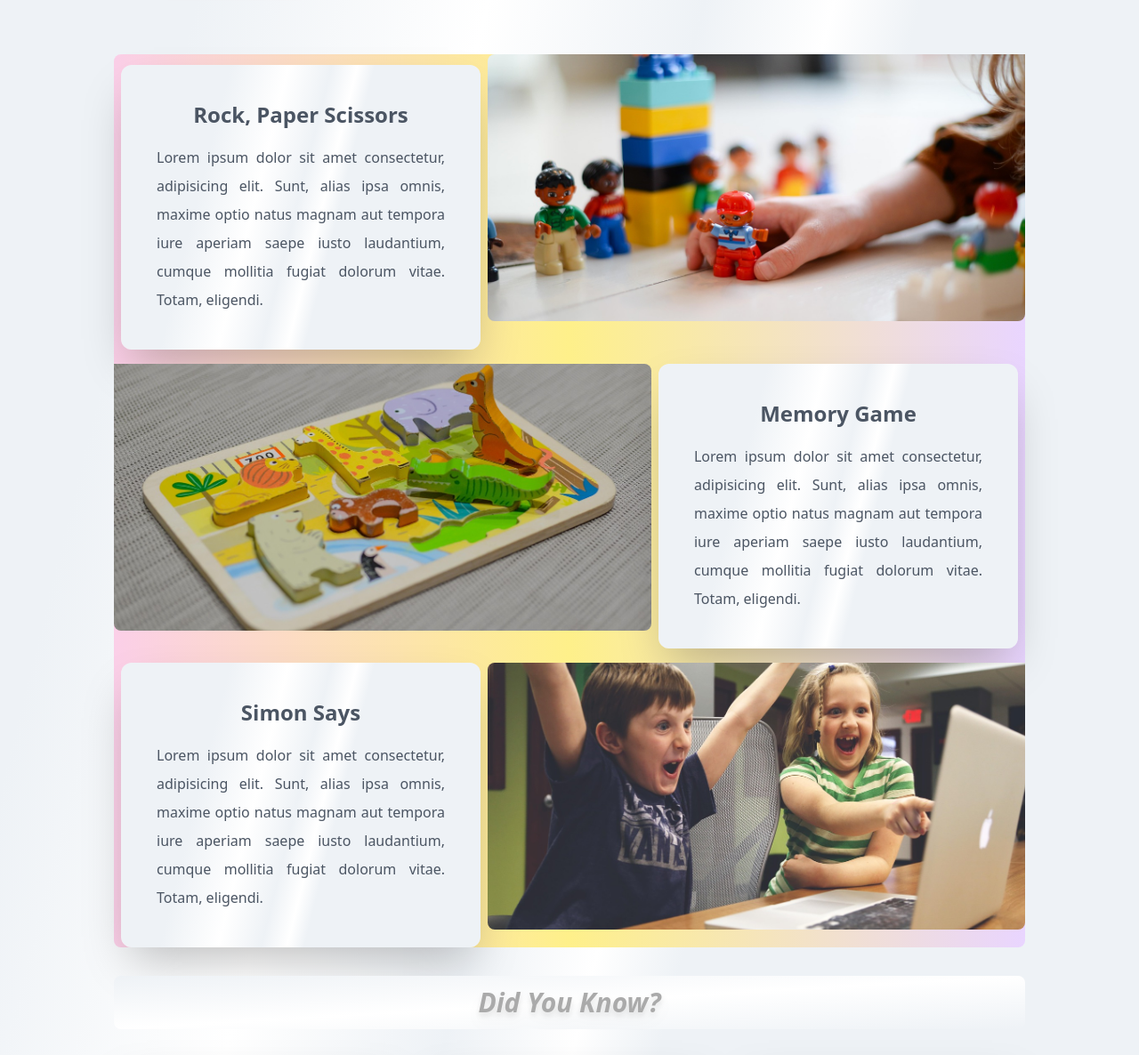
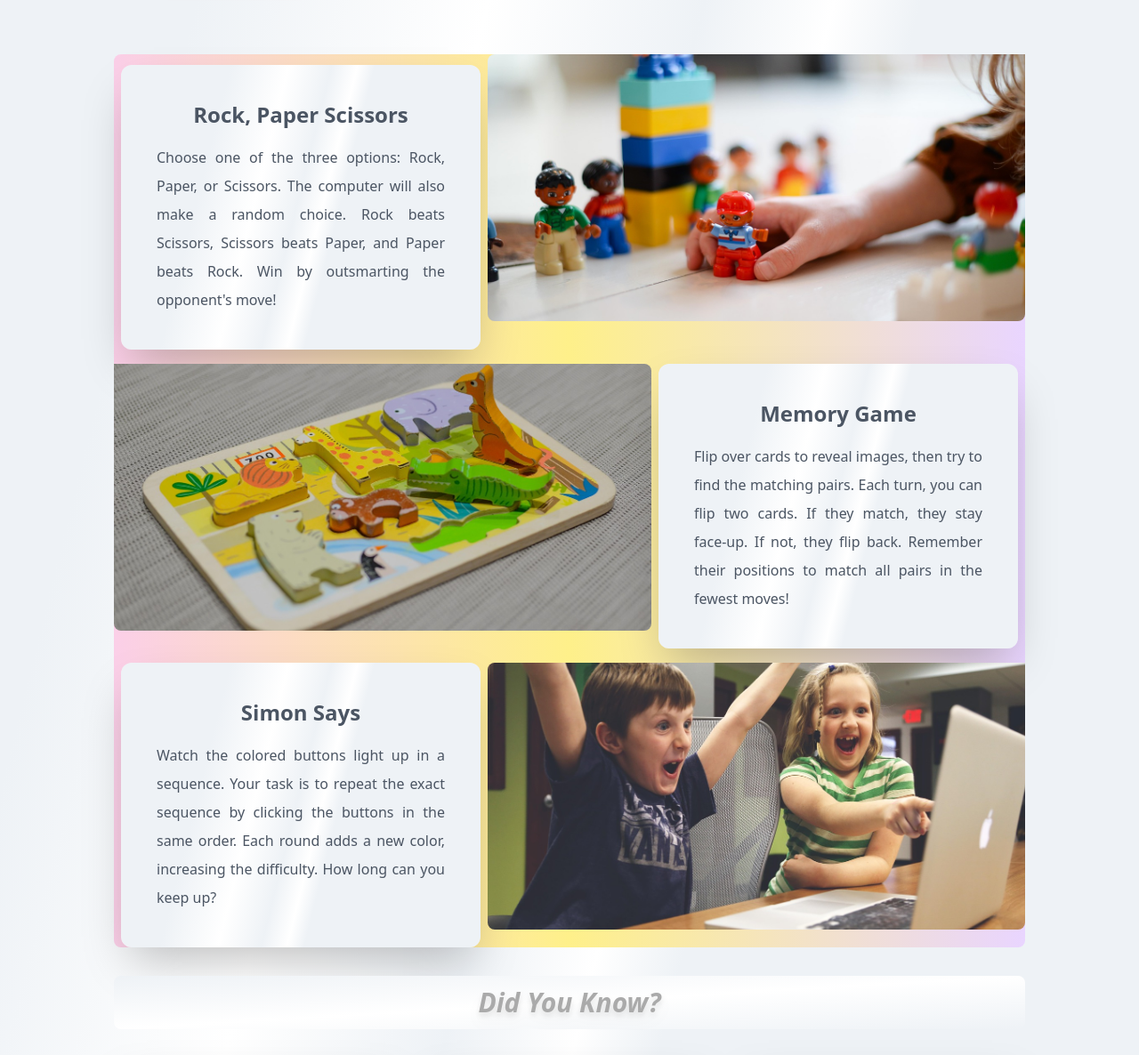
Before and after one commit to Aderonkehh/play-vault, a website: page frontend/index.html in a window 1280 px wide. Shown: the part 1598-2784 px from the top of the page at 89% size. Drawn offline with nearby package versions, Linux system fonts and the light colour scheme.

Commit message:
how to play content

```diff
--- a/frontend/index.html
+++ b/frontend/index.html
@@ -189,13 +189,14 @@
   <!--Section 4: How to Play-->
   <div class="flex items-center w-full justify-center mt-4" id="HowTo">
     <div class="w-[90%] lg:w-[80%] flex flex-col space-y-4 bg-gradient-to-r from-pink-200 via-yellow-200 to-purple-200 rounded-lg p-4 lg:p-0">
+
       <!-- How to play game 1 -->
       <div class="flex flex-col lg:flex-row text-center">
         <div class="w-full lg:w-[40%] p-6 lg:p-10 bg-white mx-2 rounded-xl self-center lg:self-end shadow-2xl mt-3"
           style="background: linear-gradient(104deg, #EEF2F6 25.5%, #FFF 39%, #EEF2F6 49%, #FFF 55%, #EEF2F6 59%)">
           <h2 class="text-2xl font-semibold text-gray-600 mb-4">Rock, Paper Scissors</h2>
           <p class="leading-loose text-base text-justify text-gray-600">
-            Lorem ipsum dolor sit amet consectetur, adipisicing elit. Sunt, alias ipsa omnis, maxime optio natus magnam aut tempora iure aperiam saepe iusto laudantium, cumque mollitia fugiat dolorum vitae. Totam, eligendi.
+            Choose one of the three options: Rock, Paper, or Scissors. The computer will also make a random choice. Rock beats Scissors, Scissors beats Paper, and Paper beats Rock. Win by outsmarting the opponent's move!
           </p>
         </div>
         <div class="w-full lg:w-[60%] h-[200px] lg:h-[300px] overflow-hidden rounded-b-lg lg:rounded-l-lg">
@@ -209,7 +210,7 @@
           style="background: linear-gradient(104deg, #EEF2F6 25.5%, #FFF 39%, #EEF2F6 49%, #FFF 55%, #EEF2F6 59%)">
           <h2 class="text-2xl font-semibold text-gray-600 mb-4">Memory Game</h2>
           <p class="leading-loose text-base text-justify text-gray-600">
-            Lorem ipsum dolor sit amet consectetur, adipisicing elit. Sunt, alias ipsa omnis, maxime optio natus magnam aut tempora iure aperiam saepe iusto laudantium, cumque mollitia fugiat dolorum vitae. Totam, eligendi.
+            Flip over cards to reveal images, then try to find the matching pairs. Each turn, you can flip two cards. If they match, they stay face-up. If not, they flip back. Remember their positions to match all pairs in the fewest moves!
           </p>
         </div>
         <div class="w-full lg:w-[60%] h-[200px] lg:h-[300px] overflow-hidden rounded-b-lg lg:rounded-r-lg">
@@ -223,7 +224,7 @@
           style="background: linear-gradient(104deg, #EEF2F6 25.5%, #FFF 39%, #EEF2F6 49%, #FFF 55%, #EEF2F6 59%)">
           <h2 class="text-2xl font-semibold text-gray-600 mb-4">Simon Says</h2>
           <p class="leading-loose text-base text-justify text-gray-600">
-            Lorem ipsum dolor sit amet consectetur, adipisicing elit. Sunt, alias ipsa omnis, maxime optio natus magnam aut tempora iure aperiam saepe iusto laudantium, cumque mollitia fugiat dolorum vitae. Totam, eligendi.
+            Watch the colored buttons light up in a sequence. Your task is to repeat the exact sequence by clicking the buttons in the same order. Each round adds a new color, increasing the difficulty. How long can you keep up?
           </p>
         </div>
         <div class="w-full lg:w-[60%] h-[200px] lg:h-[300px] overflow-hidden rounded-b-lg lg:rounded-l-lg">
```
Also changed, not shown: README.md, 1 other file.
